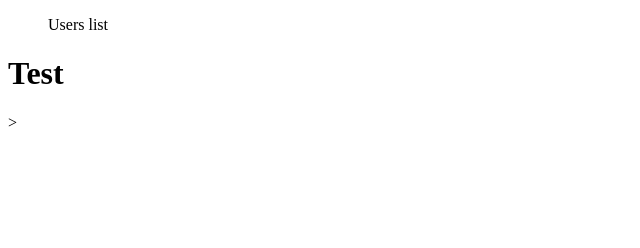
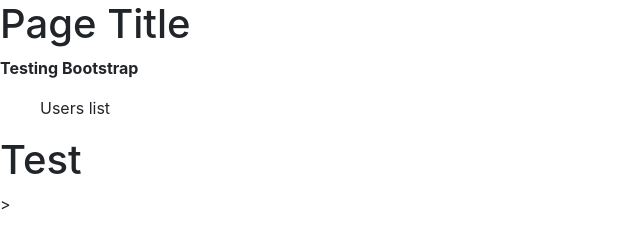
Before and after one commit to kkrawczynski-it-dev/Zadanie-w-NodeJS, a website: page View/index.html in a window 1280 px wide. Shown: the whole page, without its empty margins (0-640 px from the left). Drawn offline with nearby package versions, Linux system fonts and the light colour scheme; no server answers; files whose address does not match are found by name.

Commit message:
Bootstrap Running

```diff
--- a/Script/main.js
+++ b/Script/main.js
@@ -5,7 +5,7 @@ var url = "http://jsonplaceholder.typicode.com/posts";
 $(document).ready(function(){
     $.getJSON(url, function(randomObj) {
 
-        // Pierwsze zadanie
+        // Pobieranie wszystkich nagłówków
         template ="<h1>{{title}}</h1>";
         randomObj.forEach(title => {
             html = Mustache.to_html(template,title);
--- a/View/index.html
+++ b/View/index.html
@@ -5,13 +5,24 @@
     <title>Zadanie z node.js</title>
     <script src="https://cdnjs.cloudflare.com/ajax/libs/jquery/3.3.1/jquery.min.js"></script>
     <script src="https://cdnjs.cloudflare.com/ajax/libs/mustache.js/2.3.0/mustache.min.js"></script>
+    <!-- Bootstrap CSS -->
+    <link rel="stylesheet" href="https://maxcdn.bootstrapcdn.com/bootstrap/4.0.0/css/bootstrap.min.css" integrity="sha384-Gn5384xqQ1aoWXA+058RXPxPg6fy4IWvTNh0E263XmFcJlSAwiGgFAW/dAiS6JXm" crossorigin="anonymous">
+
 </head>
 
 <body>
+    <header>
+        <h1>Page Title</h1>
+        <p class="font-weight-bold">Testing Bootstrap</p>
+    </header>
     <ul id="userId">Users list</ul>
     <h1 id="templateArea">Test</h1>
 
 
+    <!-- Bootstrap + Popper -->
+    <script src="https://cdnjs.cloudflare.com/ajax/libs/popper.js/1.12.9/umd/popper.min.js" integrity="sha384-ApNbgh9B+Y1QKtv3Rn7W3mgPxhU9K/ScQsAP7hUibX39j7fakFPskvXusvfa0b4Q" crossorigin="anonymous"></script>
+    <script src="https://maxcdn.bootstrapcdn.com/bootstrap/4.0.0/js/bootstrap.min.js" integrity="sha384-JZR6Spejh4U02d8jOt6vLEHfe/JQGiRRSQQxSfFWpi1MquVdAyjUar5+76PVCmYl" crossorigin="anonymous"></script>
+    <!-- Custom script -->
     <script src="main.js"></script>
 
 </body>
```
